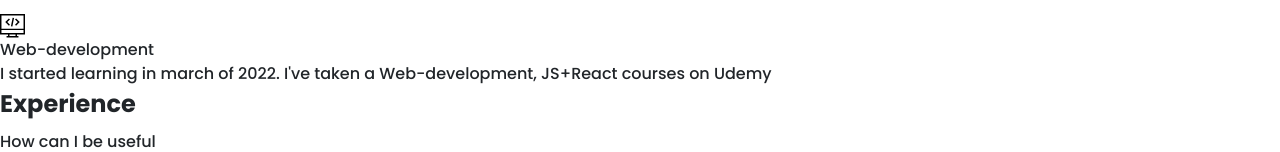
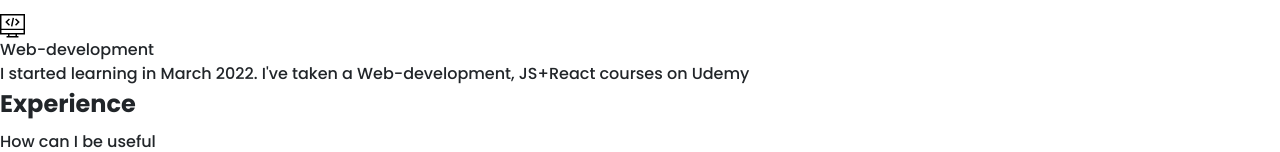
Before and after one commit to stevarkmidav/portfolio, a website: page src/index.html in a window 1280 px wide. Shown: the part 1283-1435 px from the top of the page. Drawn offline with Linux system fonts and the light colour scheme; files whose address does not match are found by name.

Commit message:
Fix text mistake

```diff
--- a/src/index.html
+++ b/src/index.html
@@ -118,7 +118,7 @@
                         </div>
                         <div>
                             <div class="title title_fz14">Web-development</div>
-                            <div class="about__skills-text">I started learning in march of 2022. I've taken a Web-development, JS+React courses on Udemy</div>
+                            <div class="about__skills-text">I started learning in March 2022. I've taken a Web-development, JS+React courses on Udemy</div>
                         </div>
                     </div>
                     <!-- <div class="about__skills-item">
```
